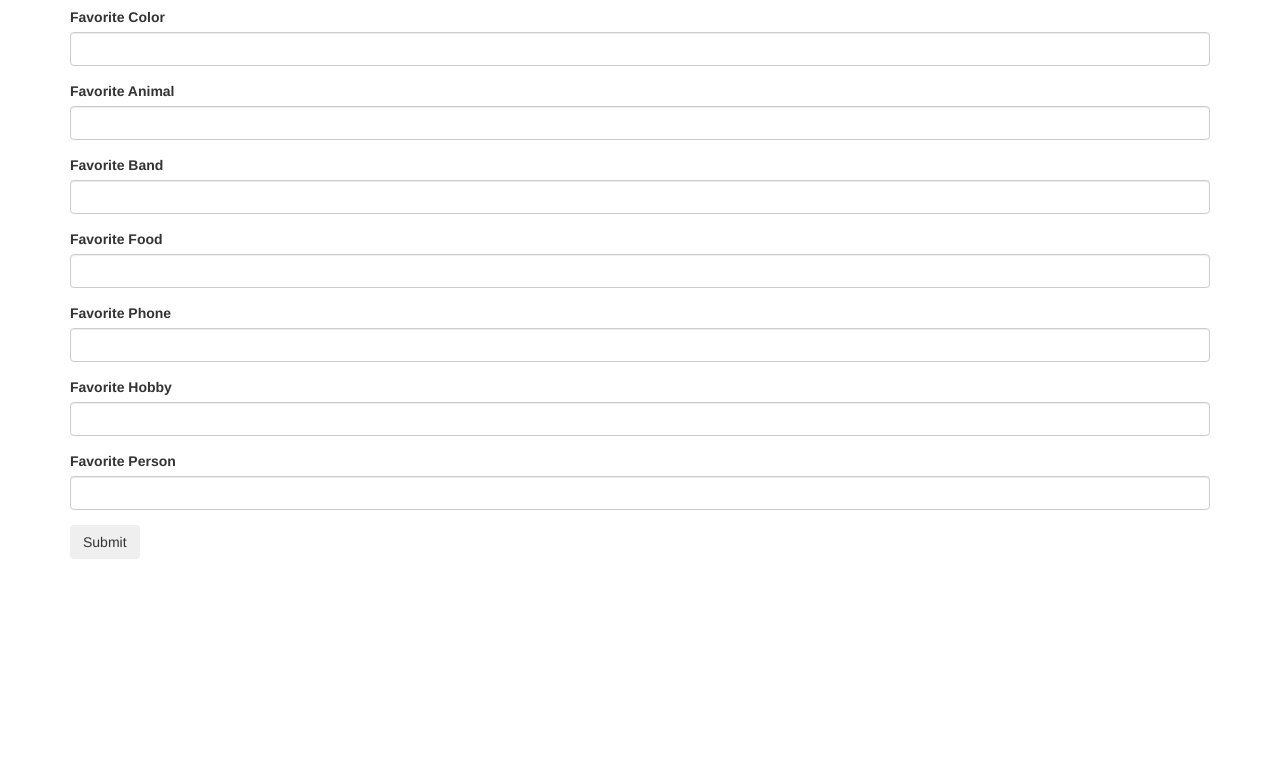
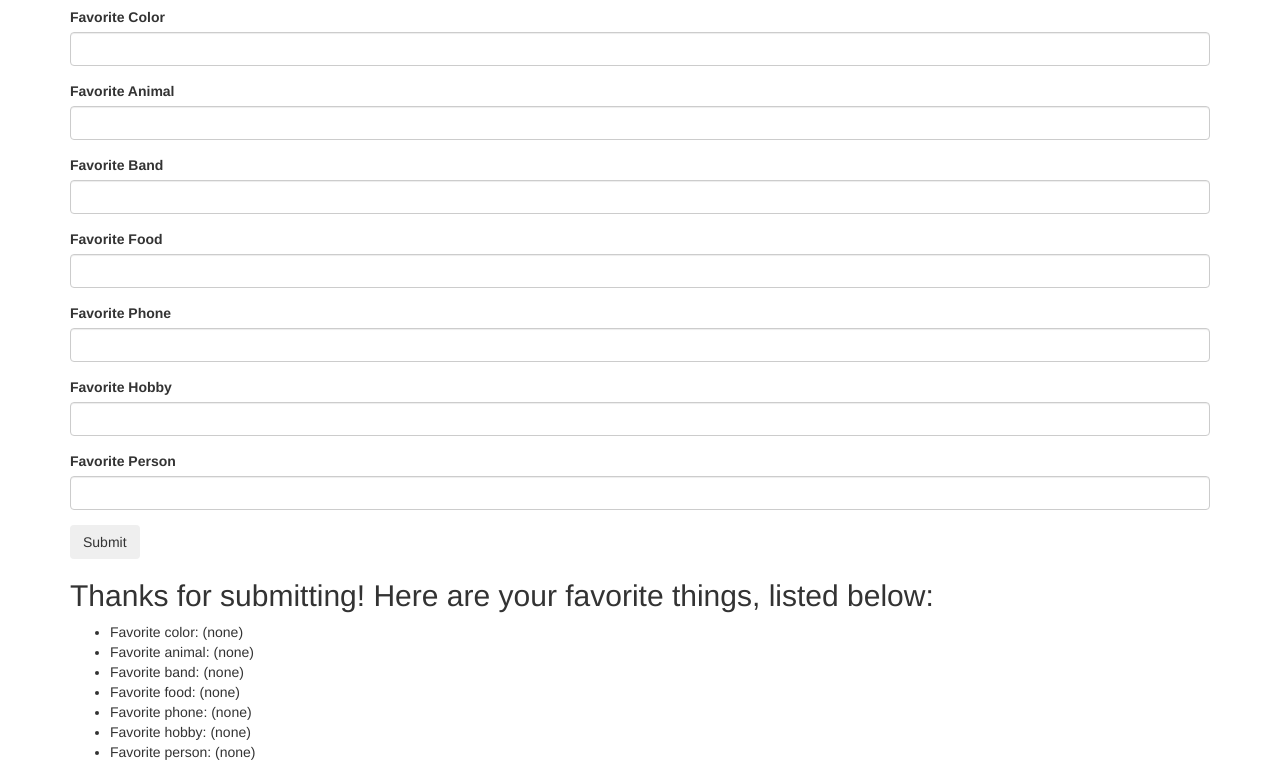
Before and after one commit to youssefk/jquery-code-review, a plain HTML site: page index.html in a window 1280 px wide. Shown: the part 116-888 px from the top of the page. Before the commit the page ends 800 px from the top, so only its background shows below. Drawn offline with Linux system fonts and the light colour scheme.

Commit message:
Add favorite list confirmation in index.html.

```diff
--- a/index.html
+++ b/index.html
@@ -45,6 +45,20 @@
         <button type="submit" class="btn">Submit</button>
 
       </form>
+
+    <div id="favlist">
+      <h2>Thanks for submitting! Here are your favorite things, listed below:</h2>
+      <ul>
+        <li>Favorite color: <span class="favcolor">(none)</span></li>
+        <li>Favorite animal: <span class="favanimal">(none)</span></li>
+        <li>Favorite band: <span class="favband">(none)</span></li>
+        <li>Favorite food: <span class="favfood">(none)</span></li>
+        <li>Favorite phone: <span class="favphone">(none)</span></li>
+        <li>Favorite hobby: <span class="favhobby">(none)</span></li>
+        <li>Favorite person: <span class="favperson">(none)</span></li>
+      </ul>
+    </div>
+
     </div>
   </div>
 </body>
```
